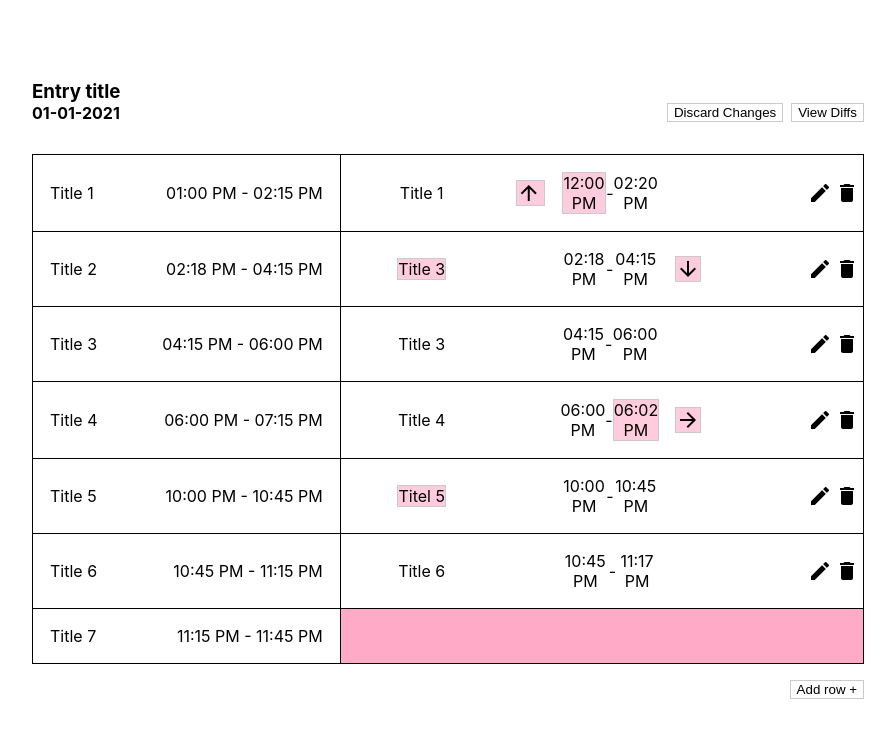
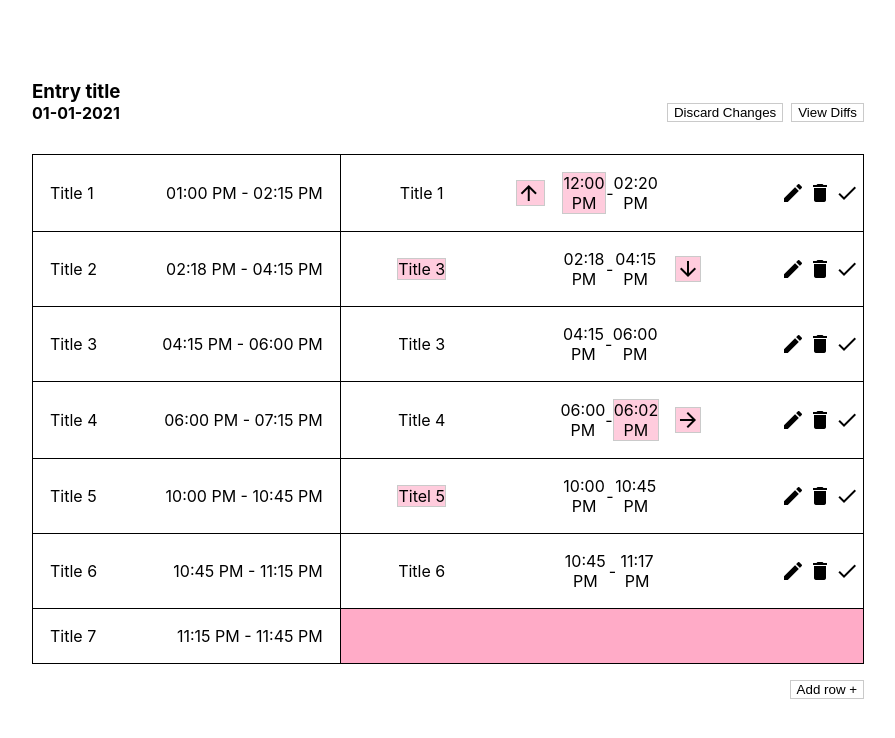
Before and after one commit to Condif/difftool, a React (Create React App) app: page / in a window 1280 px wide. Shown: the top 738 px of the page, without its empty margins (192-1087 px from the left). Built offline with nearby package versions, Linux system fonts and the light colour scheme.

Commit message:
checkmark

```diff
--- a/src/components/modals/EditAddRow.js
+++ b/src/components/modals/EditAddRow.js
@@ -72,6 +72,7 @@ const EditAddRow = (props) => {
       title: inputData.title.value,
       start_time: startTime,
       end_time: endTime,
+      approved: false,
     };
     return formattedDate;
   };
--- a/src/components/ui/Ui.css
+++ b/src/components/ui/Ui.css
@@ -105,9 +105,13 @@ td > div > p {
   background: white !important;
 }
 
-.mode_edit:hover, .delete:hover {
+.mode_edit:hover, .delete:hover, .checkMarkApproved:hover {
   cursor: pointer;
   background-color: rgb(177, 177, 177);
+}
+
+.checkMarkApproved {
+  background-color: rgba(0, 128, 0, 0.349);
 }
 
 .upwardArrowDiv {
--- a/src/components/ui/Ui.js
+++ b/src/components/ui/Ui.js
@@ -7,7 +7,6 @@ import ViewDiffs from "../modals/ViewDiffs";
 const Ui = () => {
   const [data, setData] = useState([]);
   const [isOpen, setIsOpen] = useState("");
-  // const [dataErrorIndexes, setDataErrorIndexes] = useState([]);
 
   useEffect(() => {
     setData(dataToDiff);
@@ -47,7 +46,8 @@ const Ui = () => {
                       <p
                         className={
                           data.column_2[index]?.title.toString() !==
-                          data.column_1[index]?.title.toString()
+                            data.column_1[index]?.title.toString() &&
+                          !data.column_2[index]?.approved
                             ? "mark"
                             : null
                         }
@@ -65,13 +65,11 @@ const Ui = () => {
                     //time1 - time2
                     data.column_2[index].end_time,
                     data.column_2[index + 1].start_time
-                  ) > 1
-                    ?  (
-                        <span className="material-icons arrow_upward">
-                          arrow_upward
-                        </span>
-                      )
-                    : null}
+                  ) > 1 ? (
+                    <span className="material-icons arrow_upward">
+                      arrow_upward
+                    </span>
+                  ) : null}
                 </div>
                 <div className="innerDiv">
                   {data.column_1[index] ? (
@@ -80,7 +78,7 @@ const Ui = () => {
                         compareTimes(
                           data.column_1[index].start_time,
                           data.column_2[index].start_time
-                        ) > 1
+                        ) > 1 && !data.column_2[index]?.approved
                           ? "lessThanOneMinute"
                           : null
                       }
@@ -99,7 +97,7 @@ const Ui = () => {
                         compareTimes(
                           data.column_1[index].end_time,
                           data.column_2[index].end_time
-                        ) > 1
+                        ) > 1 && !data.column_2[index]?.approved
                           ? "lessThanOneMinute"
                           : null
                       }
@@ -120,7 +118,7 @@ const Ui = () => {
                     {compareTimes(
                       data.column_2[index].end_time,
                       data.column_2[index].start_time
-                    ) < 5 && (
+                    ) < 5 && !data.column_2[index]?.approved && (
                       <span className="material-icons arrow_forward">
                         arrow_forward
                       </span>
@@ -157,6 +155,15 @@ const Ui = () => {
                       delete
                     </span>
                   </div>
+                  <div className="editContainer">
+                    <span
+                      type="button"
+                      onClick={() => handleSetApproved(index)}
+                      className={data.column_2[index]?.approved ? "material-icons checkMarkApproved" : "material-icons delete"}
+                    >
+                      check
+                    </span>
+                  </div>
                 </div>
               </div>
             </td>
@@ -167,7 +174,19 @@ const Ui = () => {
       );
     });
   };
+  const handleSetApproved = (index) => {
+    const newData = {...data };
+    let column_2 = []
+    newData.column_2.forEach(element => {
+      column_2.push(element)
+    });
+    const approvedEpisode = {...column_2[index]}
+    approvedEpisode.approved = !approvedEpisode.approved
 
+    column_2[index] = approvedEpisode
+    newData.column_2 = column_2
+    setData(newData);
+  };
   const convertDateToHourMinute = (time) => {
     if (!time) return;
     const date = new Date(time);
@@ -205,7 +224,15 @@ const Ui = () => {
           setData={setData}
         />
       )}
-      {isOpen === "view_diffs" && <ViewDiffs setIsOpen={setIsOpen} columnToRender={columnToRender} data={data} compareTimes={compareTimes} convertDateToHourMinute={convertDateToHourMinute} />}
+      {isOpen === "view_diffs" && (
+        <ViewDiffs
+          setIsOpen={setIsOpen}
+          columnToRender={columnToRender}
+          data={data}
+          compareTimes={compareTimes}
+          convertDateToHourMinute={convertDateToHourMinute}
+        />
+      )}
       <h3>{data.title}</h3>
       <div className="uiTopBar">
         <h4>{data.date}</h4>
--- a/src/diff_data.js
+++ b/src/diff_data.js
@@ -3,69 +3,82 @@ export const dataToDiff = {
     {
       title: 'Title 1',
       start_time: '2021-01-01T13:00:00',
-      end_time: '2021-01-01T14:15:00'
+      end_time: '2021-01-01T14:15:00',
+      approved: false
     },
     {
       title: 'Title 2',
       start_time: '2021-01-01T14:18:00',
-      end_time: '2021-01-01T16:15:00'
+      end_time: '2021-01-01T16:15:00',
+      approved: false
     },
     {
       title: 'Title 3',
       start_time: '2021-01-01T16:15:00',
-      end_time: '2021-01-01T18:00:00'
+      end_time: '2021-01-01T18:00:00',
+      approved: false
     },
     {
       title: 'Title 4',
       start_time: '2021-01-01T18:00:00',
-      end_time: '2021-01-01T19:15:00'
+      end_time: '2021-01-01T19:15:00',
+      approved: false
     },
     {
       title: 'Title 5',
       start_time: '2021-01-01T22:00:00',
-      end_time: '2021-01-01T22:45:00'
+      end_time: '2021-01-01T22:45:00',
+      approved: false
     },
     {
       title: 'Title 6',
       start_time: '2021-01-01T22:45:00',
-      end_time: '2021-01-01T23:15:00'
+      end_time: '2021-01-01T23:15:00',
+      approved: false
     },
     {
       title: 'Title 7',
       start_time: '2021-01-01T23:15:00',
-      end_time: '2021-01-01T23:45:00'
+      end_time: '2021-01-01T23:45:00',
+      approved: false
     }
   ],
   column_2: [
     {
       title: 'Title 1',
       start_time: '2021-01-01T12:00:00',
-      end_time: '2021-01-01T14:20:00'
+      end_time: '2021-01-01T14:20:00',
+      approved: false
     },
     {
       title: 'Title 3',
       start_time: '2021-01-01T14:18:00',
-      end_time: '2021-01-01T16:15:00'
+      end_time: '2021-01-01T16:15:00',
+      approved: false
     },
     {
       title: 'Title 3',
       start_time: '2021-01-01T16:15:35',
-      end_time: '2021-01-01T18:00:00'
+      end_time: '2021-01-01T18:00:00',
+      approved: false
     },
     {
       title: 'Title 4',
       start_time: '2021-01-01T18:00:00',
-      end_time: '2021-01-01T18:02:00'
+      end_time: '2021-01-01T18:02:00',
+      approved: false
     },
     {
       title: 'Titel 5',
       start_time: '2021-01-01T22:00:00',
-      end_time: '2021-01-01T22:45:00'
+      end_time: '2021-01-01T22:45:00',
+      approved: false
     },
     {
       title: 'Title 6',
       start_time: '2021-01-01T22:45:00',
-      end_time: '2021-01-01T23:17:00'
+      end_time: '2021-01-01T23:17:00',
+      approved: false
     }
   ],
   title: 'Entry title',
```
